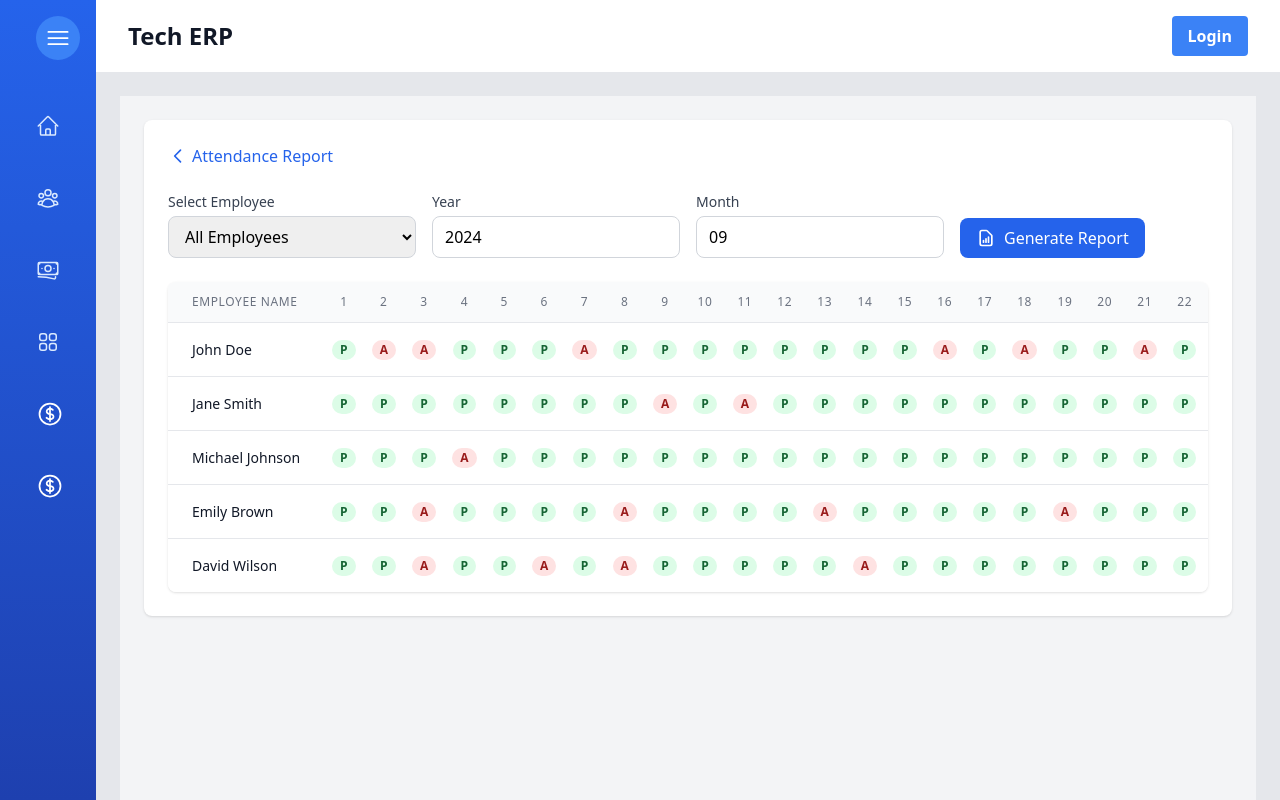
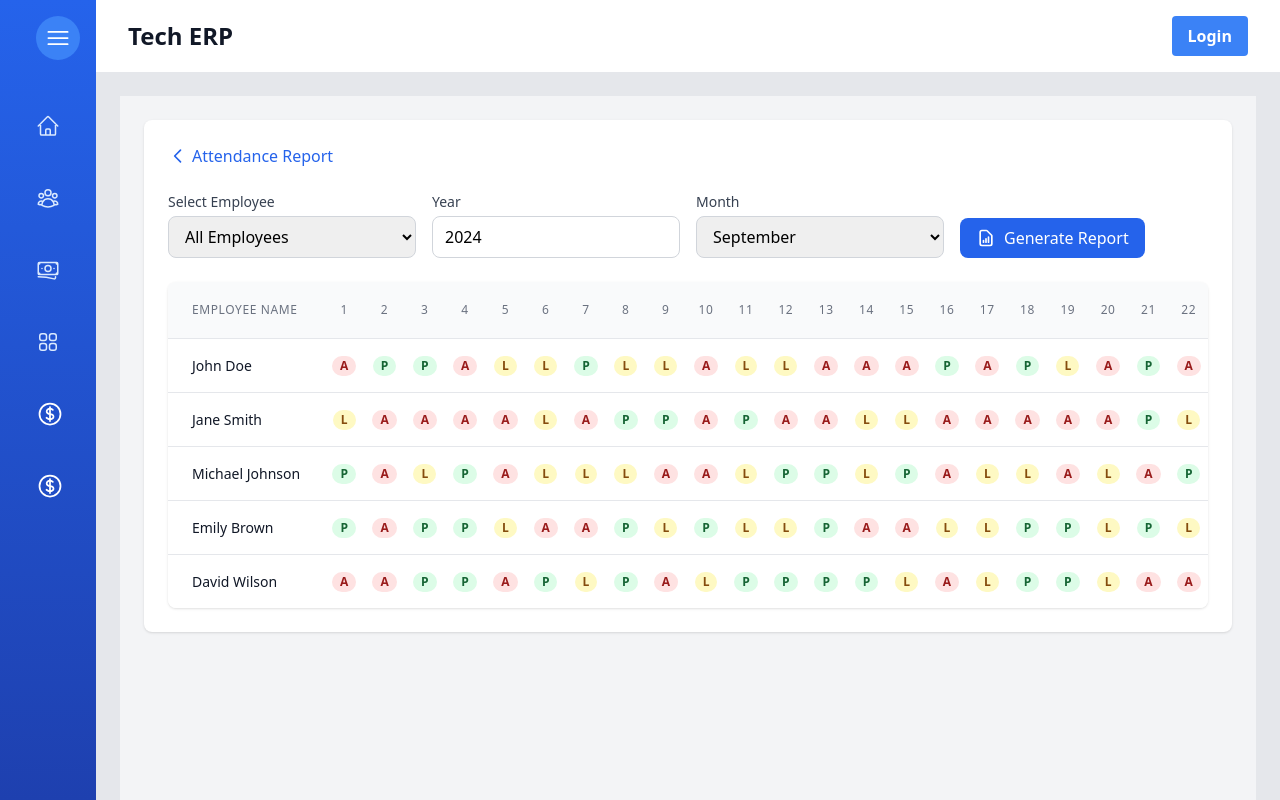
Before and after one commit to shimputa/Arbob-Tect-ERP, a React (Create React App) app in the folder frontend/arbob-tech-erp-crm/: page /attendance/attendance-report in a window 1280 px wide. Built offline with nearby package versions, Linux system fonts and the light colour scheme.

Commit message:
add total present,abset and leave in the table and modify the component

```diff
--- a/frontend/arbob-tech-erp-crm/src/components/Attendence/attendanceReport.jsx
+++ b/frontend/arbob-tech-erp-crm/src/components/Attendence/attendanceReport.jsx
@@ -1,130 +1,182 @@
-// import React, { useState } from 'react';
 
-// const AttendanceReport = () => {
+// import React, { useState, useEffect } from 'react';
+// import { useNavigate } from 'react-router-dom';
+
+// function AttendanceReport() {
 //   const [selectedEmployee, setSelectedEmployee] = useState('All Employees');
-//   const [year, setYear] = useState('');
-//   const [month, setMonth] = useState('');
+//   const [year, setYear] = useState(new Date().getFullYear().toString());
+//   const [month, setMonth] = useState((new Date().getMonth() + 1).toString().padStart(2, '0'));
 //   const [reportData, setReportData] = useState([]);
+//   const navigate = useNavigate();
 
 //   // Sample employee list (replace later with data from API)
-//   const employees = ['John Doe', 'Jane Smith', 'Michael Johnson'];
+//   const employees = ['John Doe', 'Jane Smith', 'Michael Johnson', 'Emily Brown', 'David Wilson'];
 
-//   // Handle "Show Report" button
-//   const showReport = () => {
+//   useEffect(() => {
+//     // Fetch report data from API (using dummy data for now)
 //     const dummyReportData = employees.map((employee) => ({
 //       name: employee,
-//       attendance: Array.from({ length: 31 }, () => (Math.random() > 0.7 ? 'Absent' : 'Present')),
+//       attendance: Array.from({ length: 31 }, () => Math.random() > 0.2 ? 'Present' : 'Absent'),
 //     }));
 //     setReportData(dummyReportData);
+//   }, []);
+
+//   const handleGenerateReport = () => {
+//     // In a real application, this would fetch data based on the selected criteria
+//     console.log('Generating report for:', selectedEmployee, year, month);
 //   };
 
 //   return (
-//     <div className="p-6 max-w-4xl mx-auto">
-//       <h3 className="text-xl font-bold mb-4">Attendance Report</h3>
-//       <div className="grid grid-cols-3 gap-4 mb-4">
-//         <div>
-//           <label className="block text-sm font-medium">Select Employees</label>
-//           <select
-//             className="w-full mt-2 p-2 border border-gray-300 rounded"
-//             value={selectedEmployee}
-//             onChange={(e) => setSelectedEmployee(e.target.value)}
-//           >
-//             <option>All Employees</option>
-//             {employees.map((employee, index) => (
-//               <option key={index} value={employee}>
-//                 {employee}
-//               </option>
-//             ))}
-//           </select>
-//         </div>
-//         <div>
-//           <label className="block text-sm font-medium">Select Year</label>
-//           <input
-//             type="number"
-//             className="w-full mt-2 p-2 border border-gray-300 rounded"
-//             placeholder="Year"
-//             value={year}
-//             onChange={(e) => setYear(e.target.value)}
-//           />
-//         </div>
-//         <div>
-//           <label className="block text-sm font-medium">Select Month</label>
-//           <input
-//             type="number"
-//             className="w-full mt-2 p-2 border border-gray-300 rounded"
-//             placeholder="Month (1-12)"
-//             value={month}
-//             onChange={(e) => setMonth(e.target.value)}
-//           />
-//         </div>
-//         <div className="flex items-end">
-//           <button
-//             className="bg-blue-500 text-white py-2 px-4 rounded"
-//             onClick={showReport}
-//           >
-//             Show Report
+//     <div className="container mx-auto p-4 sm:p-6 bg-gray-100 min-h-screen">
+//       <div className="bg-white rounded-lg shadow p-6">
+//         <div className="flex flex-col sm:flex-row justify-between items-start sm:items-center mb-6 space-y-4 sm:space-y-0">
+//           <button onClick={() => navigate(-1)} className="flex items-center text-blue-600 hover:text-blue-800 transition-colors">
+//             <svg className="w-5 h-5 mr-1" fill="none" stroke="currentColor" viewBox="0 0 24 24" xmlns="http://www.w3.org/2000/svg">
+//               <path strokeLinecap="round" strokeLinejoin="round" strokeWidth={2} d="M15 19l-7-7 7-7" />
+//             </svg>
+//             <span className="font-medium">Attendance Report</span>
 //           </button>
 //         </div>
-//       </div>
 
-//       {reportData.length > 0 && (
-//         <table className="min-w-full table-auto border-collapse border border-gray-300 mt-4">
-//           <thead>
-//             <tr className="bg-gray-200">
-//               <th className="border border-gray-300 px-4 py-2">Employee Name</th>
-//               {/* Generate columns for days of the month */}
-//               {Array.from({ length: 31 }).map((_, i) => (
-//                 <th key={i} className="border border-gray-300 px-2 py-1">
-//                   {i + 1}
-//                 </th>
+//         <div className="grid grid-cols-1 sm:grid-cols-2 lg:grid-cols-4 gap-4 mb-6">
+//           <div>
+//             <label className="block text-sm font-medium text-gray-700 mb-1">Select Employee</label>
+//             <select
+//               className="w-full pl-3 pr-10 py-2 border border-gray-300 rounded-lg focus:ring-2 focus:ring-blue-500 focus:border-blue-500 outline-none transition-all"
+//               value={selectedEmployee}
+//               onChange={(e) => setSelectedEmployee(e.target.value)}
+//             >
+//               <option value="All Employees">All Employees</option>
+//               {employees.map((employee, index) => (
+//                 <option key={index} value={employee}>{employee}</option>
 //               ))}
-//             </tr>
-//           </thead>
-//           <tbody>
-//             {reportData.map((employee, index) => (
-//               <tr key={index}>
-//                 <td className="border border-gray-300 px-4 py-2">{employee.name}</td>
-//                 {employee.attendance.map((status, dayIndex) => (
-//                   <td key={dayIndex} className="border border-gray-300 px-2 py-1">
-//                     {status}
-//                   </td>
+//             </select>
+//           </div>
+//           <div>
+//             <label className="block text-sm font-medium text-gray-700 mb-1">Year</label>
+//             <input
+//               type="number"
+//               className="w-full pl-3 pr-3 py-2 border border-gray-300 rounded-lg focus:ring-2 focus:ring-blue-500 focus:border-blue-500 outline-none transition-all"
+//               value={year}
+//               onChange={(e) => setYear(e.target.value)}
+//               min="2000"
+//               max="2099"
+//             />
+//           </div>
+//           <div>
+//             <label className="block text-sm font-medium text-gray-700 mb-1">Month</label>
+//             <input
+//               type="number"
+//               className="w-full pl-3 pr-3 py-2 border border-gray-300 rounded-lg focus:ring-2 focus:ring-blue-500 focus:border-blue-500 outline-none transition-all"
+//               value={month}
+//               onChange={(e) => setMonth(e.target.value)}
+//               min="1"
+//               max="12"
+//             />
+//           </div>
+//           <div className="flex items-end">
+//             <button
+//               onClick={handleGenerateReport}
+//               className="bg-blue-600 text-white px-4 py-2 rounded-lg hover:bg-blue-700 transition-colors flex items-center justify-center"
+//             >
+//               <svg className="w-5 h-5 mr-2" fill="none" stroke="currentColor" viewBox="0 0 24 24" xmlns="http://www.w3.org/2000/svg">
+//                 <path strokeLinecap="round" strokeLinejoin="round" strokeWidth={2} d="M9 17v-2m3 2v-4m3 4v-6m2 10H7a2 2 0 01-2-2V5a2 2 0 012-2h5.586a1 1 0 01.707.293l5.414 5.414a1 1 0 01.293.707V19a2 2 0 01-2 2z" />
+//               </svg>
+//               Generate Report
+//             </button>
+//           </div>
+//         </div>
+
+//         <div className="bg-white rounded-lg shadow overflow-x-auto">
+//           <table className="min-w-full divide-y divide-gray-200">
+//             <thead className="bg-gray-50">
+//               <tr>
+//                 <th scope="col" className="px-6 py-3 text-left text-xs font-medium text-gray-500 uppercase tracking-wider">Employee Name</th>
+//                 {Array.from({ length: 31 }, (_, i) => (
+//                   <th key={i} scope="col" className="px-2 py-3 text-center text-xs font-medium text-gray-500 uppercase tracking-wider">{i + 1}</th>
 //                 ))}
 //               </tr>
-//             ))}
-//           </tbody>
-//         </table>
-//       )}
+//             </thead>
+//             <tbody className="bg-white divide-y divide-gray-200">
+//               {reportData.map((employee, index) => (
+//                 <tr key={index} className="hover:bg-gray-50 transition-colors">
+//                   <td className="px-6 py-4 whitespace-nowrap text-sm font-medium text-gray-900">{employee.name}</td>
+//                   {employee.attendance.map((status, dayIndex) => (
+//                     <td key={dayIndex} className="px-2 py-4 whitespace-nowrap text-sm text-center">
+//                       <span className={`px-2 inline-flex text-xs leading-5 font-semibold rounded-full ${
+//                         status === 'Present' ? 'bg-green-100 text-green-800' : 'bg-red-100 text-red-800'
+//                       }`}>
+//                         {status.charAt(0)}
+//                       </span>
+//                     </td>
+//                   ))}
+//                 </tr>
+//               ))}
+//             </tbody>
+//           </table>
+//         </div>
+//       </div>
 //     </div>
 //   );
-// };
+// }
 
-// export default AttendanceReport;
+// export default AttendanceReport;import React, { useState, useEffect } from 'react';
 
-import React, { useState, useEffect } from 'react';
+import React, { useState, useEffect ,useMemo } from 'react';
 import { useNavigate } from 'react-router-dom';
-
 function AttendanceReport() {
   const [selectedEmployee, setSelectedEmployee] = useState('All Employees');
   const [year, setYear] = useState(new Date().getFullYear().toString());
-  const [month, setMonth] = useState((new Date().getMonth() + 1).toString().padStart(2, '0'));
+  const [month, setMonth] = useState(new Date().toLocaleString('default', { month: 'long' })); // Current month name
   const [reportData, setReportData] = useState([]);
+  const [filteredReportData, setFilteredReportData] = useState([]); // For filtered data based on employee
   const navigate = useNavigate();
 
-  // Sample employee list (replace later with data from API)
-  const employees = ['John Doe', 'Jane Smith', 'Michael Johnson', 'Emily Brown', 'David Wilson'];
+ // Memoize the employees array so it doesn't change on every render
+ const employees = useMemo(() => [
+  'John Doe', 'Jane Smith', 'Michael Johnson', 'Emily Brown', 'David Wilson'
+], []); // Empty dependency array, so it is memoized and won't be recreated on each render
+
+  const monthNames = [
+    'January', 'February', 'March', 'April', 'May', 'June',
+    'July', 'August', 'September', 'October', 'November', 'December'
+  ];
 
   useEffect(() => {
-    // Fetch report data from API (using dummy data for now)
+    // Generate random attendance data with "Present", "Absent", and "Leave"
+    const statuses = ['Present', 'Absent', 'Leave'];
     const dummyReportData = employees.map((employee) => ({
       name: employee,
-      attendance: Array.from({ length: 31 }, () => Math.random() > 0.2 ? 'Present' : 'Absent'),
+      attendance: Array.from({ length: 31 }, () => {
+        const randomStatus = statuses[Math.floor(Math.random() * statuses.length)];
+        return randomStatus;
+      }),
     }));
     setReportData(dummyReportData);
-  }, []);
+    setFilteredReportData(dummyReportData); // Initially show all employees
+  }, [employees]); // <-- Add employees as a dependency here
+
 
   const handleGenerateReport = () => {
-    // In a real application, this would fetch data based on the selected criteria
     console.log('Generating report for:', selectedEmployee, year, month);
+
+    // Filter the report data based on the selected employee
+    if (selectedEmployee === 'All Employees') {
+      setFilteredReportData(reportData); // Show all employees
+    } else {
+      const filteredData = reportData.filter(
+        (employee) => employee.name === selectedEmployee
+      );
+      setFilteredReportData(filteredData); // Show only the selected employee
+    }
+  };
+
+  const calculateTotals = (attendance) => {
+    const totalPresent = attendance.filter((status) => status === 'Present').length;
+    const totalAbsent = attendance.filter((status) => status === 'Absent').length;
+    const totalLeave = attendance.filter((status) => status === 'Leave').length;
+
+    return { totalPresent, totalAbsent, totalLeave };
   };
 
   return (
@@ -166,14 +218,15 @@ function AttendanceReport() {
           </div>
           <div>
             <label className="block text-sm font-medium text-gray-700 mb-1">Month</label>
-            <input
-              type="number"
-              className="w-full pl-3 pr-3 py-2 border border-gray-300 rounded-lg focus:ring-2 focus:ring-blue-500 focus:border-blue-500 outline-none transition-all"
+            <select
+              className="w-full pl-3 pr-10 py-2 border border-gray-300 rounded-lg focus:ring-2 focus:ring-blue-500 focus:border-blue-500 outline-none transition-all"
               value={month}
               onChange={(e) => setMonth(e.target.value)}
-              min="1"
-              max="12"
-            />
+            >
+              {monthNames.map((monthName, index) => (
+                <option key={index} value={monthName}>{monthName}</option>
+              ))}
+            </select>
           </div>
           <div className="flex items-end">
             <button
@@ -196,23 +249,34 @@ function AttendanceReport() {
                 {Array.from({ length: 31 }, (_, i) => (
                   <th key={i} scope="col" className="px-2 py-3 text-center text-xs font-medium text-gray-500 uppercase tracking-wider">{i + 1}</th>
                 ))}
+                <th scope="col" className="px-6 py-3 text-center text-xs font-medium text-gray-500 uppercase tracking-wider">Total Present</th>
+                <th scope="col" className="px-6 py-3 text-center text-xs font-medium text-gray-500 uppercase tracking-wider">Total Absent</th>
+                <th scope="col" className="px-6 py-3 text-center text-xs font-medium text-gray-500 uppercase tracking-wider">Total Leave</th>
               </tr>
             </thead>
             <tbody className="bg-white divide-y divide-gray-200">
-              {reportData.map((employee, index) => (
+              {filteredReportData.map((employee, index) => {
+                const totals = calculateTotals(employee.attendance);
+                return (
                   <tr key={index} className="hover:bg-gray-50 transition-colors">
                     <td className="px-6 py-4 whitespace-nowrap text-sm font-medium text-gray-900">{employee.name}</td>
                     {employee.attendance.map((status, dayIndex) => (
                       <td key={dayIndex} className="px-2 py-4 whitespace-nowrap text-sm text-center">
                         <span className={`px-2 inline-flex text-xs leading-5 font-semibold rounded-full ${
-                        status === 'Present' ? 'bg-green-100 text-green-800' : 'bg-red-100 text-red-800'
+                          status === 'Present' ? 'bg-green-100 text-green-800' :
+                          status === 'Absent' ? 'bg-red-100 text-red-800' :
+                          'bg-yellow-100 text-yellow-800' // For "Leave"
                         }`}>
                           {status.charAt(0)}
                         </span>
                       </td>
                     ))}
+                    <td className="px-6 py-4 text-center text-sm text-green-600 font-semibold">{totals.totalPresent}</td>
+                    <td className="px-6 py-4 text-center text-sm text-red-600 font-semibold">{totals.totalAbsent}</td>
+                    <td className="px-6 py-4 text-center text-sm text-yellow-600 font-semibold">{totals.totalLeave}</td>
                   </tr>
-              ))}
+                );
+              })}
             </tbody>
           </table>
         </div>
```
Lines whose indentation alone changed are shown as unchanged.
